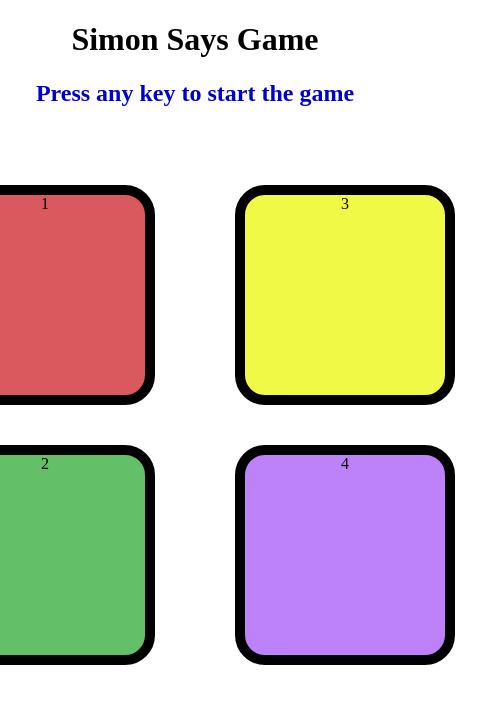
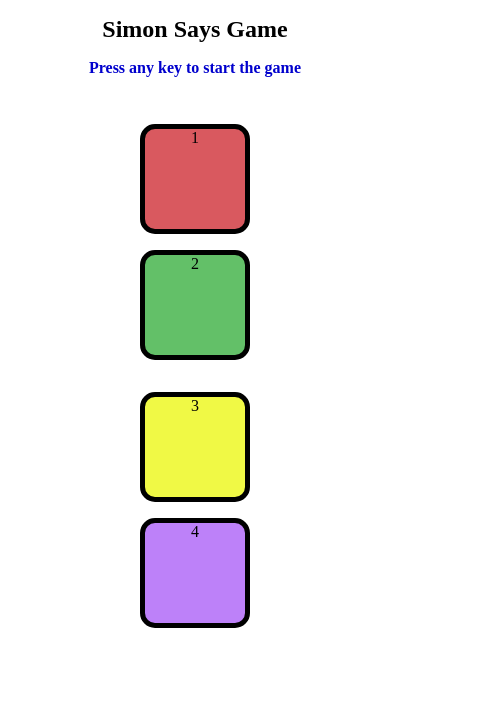
Before and after one commit to MuthyaKottidi/Simon-says-Game, a plain HTML site: page index.html in a window 390 px wide. Shown: the whole page, 495 px wide, since content can reach past the window. Drawn offline with Linux system fonts and the light colour scheme.

Commit message:
Update style.css

```diff
--- a/style.css
+++ b/style.css
@@ -43,3 +43,25 @@ background-color: #f0f945;
     animation-iteration-count: infinite;
     animation-duration: 2s;
 }
+@media (max-width: 500px) {
+    .btn {
+        height: 100px;
+        width: 100px;
+        border-radius: 15px;
+        border: 5px solid black;
+        margin: 1rem;
+    }
+
+    h1 {
+        font-size: 1.5em;
+    }
+
+    h2 {
+        font-size: 1em;
+    }
+
+    .btn_container {
+        flex-direction: column; /* Stack buttons vertically on small screens */
+        align-items: center;
+    }
+}
```
